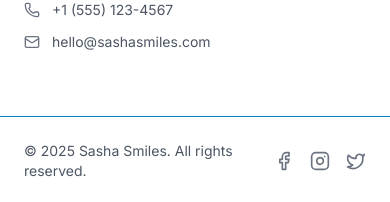
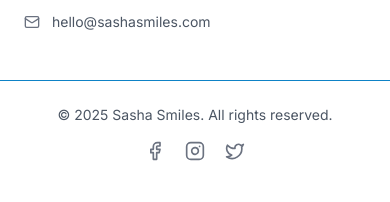
Before and after one commit to G-ESWARBHAI/DENTAL, a React (Vite) app: page /services in a window 390 px wide. Shown: the part 8929-9131 px from the top of the page. Built offline with nearby package versions, Linux system fonts and the light colour scheme.

Commit message:
mobile repsonsiveness

```diff
--- a/src/components/Explore.jsx
+++ b/src/components/Explore.jsx
@@ -1,34 +1,75 @@
 import React from 'react'
+import { motion, useReducedMotion } from 'framer-motion'
 import ComfortFirstIcon from '../components/assets/Comfort-First Experience.svg'
 import PrecisionYouIcon from '../components/assets/Precision You Can Trust.svg'
 import SmilesForEveryIcon from '../components/assets/Smiles for Every Stage.svg'
 import TechnologyWithIcon from '../components/assets/Technology with a Human Touch.svg'
 
 const Explore = () => {
+  const prefersReducedMotion = useReducedMotion();
+
+  const containerVariants = {
+    hidden: { opacity: 0 },
+    visible: { opacity: 1, transition: { staggerChildren: 0.1, delayChildren: 0.05 } }
+  };
+
+  const headingVariants = {
+    hidden: { opacity: 0, y: 20 },
+    visible: { opacity: 1, y: 0, transition: { duration: 0.45, ease: 'easeOut' } }
+  };
+
+  const cardVariants = {
+    hidden: { opacity: 0, y: 24, scale: 0.98 },
+    visible: { opacity: 1, y: 0, scale: 1, transition: { duration: 0.4, ease: 'easeOut' } }
+  };
+
+  const iconVariants = {
+    hidden: { opacity: 0, scale: 0.9 },
+    visible: { opacity: 1, scale: 1, transition: { duration: 0.35, ease: 'easeOut' } }
+  };
+
   return (
-    <div className="bg-white py-20 -mt-24">
+    <motion.div
+      className="bg-white py-20 -mt-24"
+      initial={prefersReducedMotion ? false : 'hidden'}
+      whileInView={prefersReducedMotion ? undefined : 'visible'}
+      viewport={{ once: true, amount: 0.2 }}
+      variants={containerVariants}
+    >
       <div className="max-w-7xl mx-auto px-8">
 
         {/* Main Heading */}
-        <div className="text-center mb-16">
+        <motion.div className="text-center mb-16" variants={headingVariants}>
           <h3 className="text-4xl font-bold font-sans leading-tight">
             <span style={{ color: '#333333' }}>Explore What Makes </span>
             <span style={{ color: '#0067AC' }}>Sasha Smiles </span>
             <span style={{ color: '#333333' }}>Different</span>
           </h3>
-        </div>
+        </motion.div>
 
         {/* Cards Grid */}
         <div className="grid grid-cols-1 md:grid-cols-2 lg:grid-cols-4 gap-6">
 
            {/* Card 1: Precision You Can Trust */}
-           <div className="bg-white border border-blue-400 rounded-xl overflow-hidden text-center">
+           <motion.div
+             className="bg-white border border-blue-400 rounded-xl overflow-hidden text-center"
+             variants={cardVariants}
+             whileHover={{ y: -4, boxShadow: '0 10px 24px rgba(2, 103, 172, 0.15)' }}
+             transition={{ type: 'spring', stiffness: 260, damping: 20 }}
+           >
              {/* Blue Icon Section */}
              <div className="h-40 flex items-center justify-center" style={{ backgroundColor: '#0E82C6' }}>
-               <img
+               <motion.img
                  src={PrecisionYouIcon}
                  alt="Precision You Can Trust"
                  style={{ width: '120px', height: '120px' }}
+                 loading="lazy"
+                 decoding="async"
+                 fetchpriority="low"
+                 width="120"
+                 height="120"
+                 variants={iconVariants}
+                 whileHover={{ scale: 1.05 }}
                />
              </div>
              {/* White Text Section */}
@@ -40,16 +81,28 @@ const Explore = () => {
                  Expert dentists with proven care, combining skill and empathy for lasting results.
                </p>
              </div>
-           </div>
+           </motion.div>
 
           {/* Card 2: Smiles for Every Stage */}
-          <div className="bg-white border border-blue-400 rounded-xl overflow-hidden text-center">
+          <motion.div
+            className="bg-white border border-blue-400 rounded-xl overflow-hidden text-center"
+            variants={cardVariants}
+            whileHover={{ y: -4, boxShadow: '0 10px 24px rgba(2, 103, 172, 0.15)' }}
+            transition={{ type: 'spring', stiffness: 260, damping: 20 }}
+          >
             {/* Blue Icon Section */}
             <div className="h-40 flex items-center justify-center" style={{ backgroundColor: '#0E82C6' }}>
-              <img
+              <motion.img
                 src={SmilesForEveryIcon}
                 alt="Smiles for Every Stage"
                 style={{ width: '120px', height: '120px' }}
+                loading="lazy"
+                decoding="async"
+                fetchpriority="low"
+                width="120"
+                height="120"
+                variants={iconVariants}
+                whileHover={{ scale: 1.05 }}
                 />
             </div>
             {/* White Text Section */}
@@ -61,16 +114,28 @@ const Explore = () => {
                 From children to adults, personalized treatments crafted to fit every life stage.
               </p>
             </div>
-          </div>
+          </motion.div>
 
           {/* Card 3: Technology with a Human Touch */}
-          <div className="bg-white border border-blue-400 rounded-xl overflow-hidden text-center">
+          <motion.div
+            className="bg-white border border-blue-400 rounded-xl overflow-hidden text-center"
+            variants={cardVariants}
+            whileHover={{ y: -4, boxShadow: '0 10px 24px rgba(2, 103, 172, 0.15)' }}
+            transition={{ type: 'spring', stiffness: 260, damping: 20 }}
+          >
             {/* Blue Icon Section */}
             <div className="h-40 flex items-center justify-center" style={{ backgroundColor: '#0E82C6' }}>
-              <img
+              <motion.img
                 src={TechnologyWithIcon}
                 alt="Technology with a Human Touch"
                 style={{ width: '120px', height: '120px' }}
+                loading="lazy"
+                decoding="async"
+                fetchpriority="low"
+                width="120"
+                height="120"
+                variants={iconVariants}
+                whileHover={{ scale: 1.05 }}
                 />
             </div>
             {/* White Text Section */}
@@ -82,16 +147,28 @@ const Explore = () => {
                 Digital precision planning and advanced tools, guided by genuine care.
               </p>
             </div>
-          </div>
+          </motion.div>
 
           {/* Card 4: Comfort-First Experience */}
-          <div className="bg-white border border-blue-400 rounded-xl overflow-hidden text-center">
+          <motion.div
+            className="bg-white border border-blue-400 rounded-xl overflow-hidden text-center"
+            variants={cardVariants}
+            whileHover={{ y: -4, boxShadow: '0 10px 24px rgba(2, 103, 172, 0.15)' }}
+            transition={{ type: 'spring', stiffness: 260, damping: 20 }}
+          >
             {/* Blue Icon Section */}
             <div className="h-40 flex items-center justify-center" style={{ backgroundColor: '#0E82C6' }}>
-              <img
+              <motion.img
                 src={ComfortFirstIcon}
                 alt="Comfort-First Experience"
                 style={{ width: '120px', height: '120px' }}
+                loading="lazy"
+                decoding="async"
+                fetchpriority="low"
+                width="120"
+                height="120"
+                variants={iconVariants}
+                whileHover={{ scale: 1.05 }}
                 />
             </div>
             {/* White Text Section */}
@@ -103,11 +180,11 @@ const Explore = () => {
                 A soothing environment and gentle approach that make every visit stress-free.
               </p>
             </div>
-          </div>
+          </motion.div>
 
         </div>
       </div>
-    </div>
+    </motion.div>
   )
 }
 
--- a/src/components/bookAppointment.jsx
+++ b/src/components/bookAppointment.jsx
@@ -1,5 +1,6 @@
 import React, { useState } from 'react'
 import { Calendar, CalendarDays } from 'lucide-react'
+import { motion, useReducedMotion } from 'framer-motion'
 
 const BookAppointment = () => {
   const [formData, setFormData] = useState({
@@ -24,26 +25,42 @@ const BookAppointment = () => {
     // Handle form submission here
   }
 
+  const prefersReducedMotion = useReducedMotion();
+
+  const containerVariants = {
+    hidden: { opacity: 0 },
+    visible: { opacity: 1, transition: { staggerChildren: 0.1, delayChildren: 0.05 } }
+  };
+
+  const blockVariants = {
+    hidden: { opacity: 0, y: 20 },
+    visible: { opacity: 1, y: 0, transition: { duration: 0.45, ease: 'easeOut' } }
+  };
+
   return (
-    <section
+    <motion.section
       className="py-12 sm:py-16 lg:py-20"
       style={{
         background: 'linear-gradient(135deg, #A1D6FA 0%, #C9E8FB 52%, #EFF8FB 100%)'
       }}
+      initial={prefersReducedMotion ? false : 'hidden'}
+      whileInView={prefersReducedMotion ? undefined : 'visible'}
+      viewport={{ once: true, amount: 0.2 }}
+      variants={containerVariants}
     >
       <div className="max-w-4xl mx-auto px-4 sm:px-6">
         {/* Header */}
-        <div className="text-center mb-8 sm:mb-12">
-          <h2 className="text-3xl sm:text-4xl lg:text-[48px] font-medium text-[#0067AC] mb-3 sm:mb-4 font-sans leading-tight">
+        <motion.div className="text-center mb-8 sm:mb-12" variants={blockVariants}>
+          <motion.h2 className="text-3xl sm:text-4xl lg:text-[48px] font-medium text-[#0067AC] mb-3 sm:mb-4 font-sans leading-tight" variants={blockVariants}>
             Book Appointment
-          </h2>
-          <p className="text-base sm:text-lg text-[#737B8C] font-sans max-w-2xl mx-auto px-4">
+          </motion.h2>
+          <motion.p className="text-base sm:text-lg text-[#737B8C] font-sans max-w-2xl mx-auto px-4" variants={blockVariants}>
             Simple. Quick. Hassle-free. Fill in your details and schedule your appointment at Sasha Smiles today.
-          </p>
-        </div>
+          </motion.p>
+        </motion.div>
 
         {/* Form Card */}
-        <div className="bg-white rounded-2xl sm:rounded-3xl p-4 sm:p-6 lg:p-8 shadow-lg">
+        <motion.div className="bg-white rounded-2xl sm:rounded-3xl p-4 sm:p-6 lg:p-8 shadow-lg" variants={blockVariants}>
           <form onSubmit={handleSubmit} className="space-y-4 sm:space-y-6">
             {/* Input Fields Grid */}
             <div className="grid grid-cols-1 md:grid-cols-2 gap-4 sm:gap-6">
@@ -136,18 +153,20 @@ const BookAppointment = () => {
 
             {/* Submit Button */}
             <div className="pt-2 sm:pt-4">
-              <button
+              <motion.button
                 type="submit"
                 className="w-full bg-[#FF642F] hover:bg-[#e55a2b] text-white px-6 sm:px-8 py-3 sm:py-4 rounded-full font-semibold flex items-center justify-center space-x-2 transition-colors font-sans text-sm sm:text-base"
+                whileHover={{ y: -2 }}
+                whileTap={{ scale: 0.98 }}
               >
                 <CalendarDays className="w-4 h-4 sm:w-5 sm:h-5" />
                 <span>Book Appointment</span>
-              </button>
+              </motion.button>
             </div>
           </form>
-        </div>
+        </motion.div>
       </div>
-    </section>
+    </motion.section>
   )
 }
 
--- a/src/components/bookConsultation.jsx
+++ b/src/components/bookConsultation.jsx
@@ -36,7 +36,7 @@ const BookConsultation = () => {
           viewport={{ once: true, amount: 0.2 }}
           variants={containerVariants}
         >
-          <div className="grid grid-cols-1 lg:grid-cols-2 gap-6 sm:gap-8 items-center">
+          <div className="grid grid-cols-1 lg:grid-cols-2 gap-6 sm:gap-8 lg:gap-10 items-center">
 
             {/* Left Content */}
             <motion.div className="space-y-4 sm:space-y-6 text-center lg:text-left" variants={itemVariants}>
@@ -72,7 +72,7 @@ const BookConsultation = () => {
             </motion.div>
 
             {/* Right Side - Illustration */}
-            <motion.div className="flex justify-center lg:justify-start" variants={itemVariants}>
+            <motion.div className="flex justify-center lg:justify-middle" variants={itemVariants}>
               <motion.div className="w-48 h-48 sm:w-56 sm:h-56 lg:w-64 lg:h-64 flex items-center justify-center" variants={imageVariants} whileHover="hover">
                 <motion.img
                   src={bookaconsulting}
--- a/src/components/footer.jsx
+++ b/src/components/footer.jsx
@@ -1,30 +1,56 @@
 import React from 'react'
 import { MapPin, Phone, Mail, Facebook, Instagram, Twitter } from 'lucide-react'
+import { motion, useReducedMotion } from 'framer-motion'
 import logo from './assets/SASHA SMILES LOGO.svg'
 
 const Footer = () => {
+  const prefersReducedMotion = useReducedMotion();
+
+  const containerVariants = {
+    hidden: { opacity: 0 },
+    visible: { opacity: 1, transition: { staggerChildren: 0.1, delayChildren: 0.05 } }
+  };
+
+  const sectionVariants = {
+    hidden: { opacity: 0, y: 16 },
+    visible: { opacity: 1, y: 0, transition: { duration: 0.4, ease: 'easeOut' } }
+  };
+
+  const bottomBarVariants = {
+    hidden: { opacity: 0 },
+    visible: { opacity: 1, transition: { duration: 0.35, ease: 'easeOut' } }
+  };
+
   return (
     <footer className="bg-white border-t border-[#0E82C6] border-opacity-100" style={{borderTopWidth: '1px'}}>
       {/* Main Footer Content */}
-      <div className="max-w-7xl mx-auto px-6 py-16">
-        <div className="grid grid-cols-1 md:grid-cols-2 lg:grid-cols-4 gap-8">
+      <motion.div
+        className="max-w-7xl mx-auto px-6 py-12 sm:py-14"
+        initial={prefersReducedMotion ? false : 'hidden'}
+        whileInView={prefersReducedMotion ? undefined : 'visible'}
+        viewport={{ once: true, amount: 0.1 }}
+        variants={containerVariants}
+      >
+        <div className="grid grid-cols-1 sm:grid-cols-2 lg:grid-cols-4 gap-8 sm:gap-10">
 
           {/* Column 1: Logo and Tagline */}
-          <div className="space-y-4">
+          <motion.div className="space-y-4" variants={sectionVariants}>
             <div className="flex items-center space-x-3">
               <img
                 src={logo}
                 alt="Sasha Smiles Logo"
-                className="h-10 w-auto"
+                className="h-9 sm:h-10 w-auto"
+                loading="lazy"
+                decoding="async"
               />
             </div>
             <p className="text-gray-600 font-sans text-sm">
               Precision. Care. Confidence.
             </p>
-          </div>
+          </motion.div>
 
           {/* Column 2: Quick Links */}
-          <div className="space-y-4">
+          <motion.div className="space-y-4" variants={sectionVariants}>
             <h3 className="text-gray-800 font-semibold font-sans">
               Quick Links
             </h3>
@@ -50,10 +76,10 @@ const Footer = () => {
                 </a>
               </li>
             </ul>
-          </div>
+          </motion.div>
 
           {/* Column 3: Services */}
-          <div className="space-y-4">
+          <motion.div className="space-y-4" variants={sectionVariants}>
             <h3 className="text-gray-800 font-semibold font-sans">
               Services
             </h3>
@@ -79,10 +105,10 @@ const Footer = () => {
                 </a>
               </li>
             </ul>
-          </div>
+          </motion.div>
 
           {/* Column 4: Contact */}
-          <div className="space-y-4">
+          <motion.div className="space-y-4" variants={sectionVariants}>
             <h3 className="text-gray-800 font-semibold font-sans">
               Contact
             </h3>
@@ -106,33 +132,39 @@ const Footer = () => {
                 </span>
               </li>
             </ul>
-          </div>
+          </motion.div>
         </div>
-      </div>
+      </motion.div>
 
       {/* Copyright Section */}
-      <div className="border-t border-[#0E82C6] border-opacity-100" style={{borderTopWidth: '1px'}}>
-        <div className="max-w-7xl mx-auto px-6 py-6">
-          <div className="flex justify-between items-center">
-            <p className="text-gray-600 font-sans text-sm">
+      <motion.div className="border-t border-[#0E82C6] border-opacity-100" style={{borderTopWidth: '1px'}}>
+        <motion.div
+          className="max-w-7xl mx-auto px-6 py-6"
+          initial={prefersReducedMotion ? false : 'hidden'}
+          whileInView={prefersReducedMotion ? undefined : 'visible'}
+          viewport={{ once: true, amount: 0.2 }}
+          variants={bottomBarVariants}
+        >
+          <div className="flex flex-col sm:flex-row gap-4 sm:gap-2 justify-between items-center">
+            <p className="text-gray-600 font-sans text-sm text-center sm:text-left">
               © 2025 Sasha Smiles. All rights reserved.
             </p>
 
             {/* Social Media Icons */}
-            <div className="flex space-x-4">
-              <a href="#" className="text-gray-500 hover:text-[#0067AC] transition-colors">
+            <div className="flex space-x-5">
+              <motion.a href="#" className="text-gray-500 hover:text-[#0067AC] transition-colors" whileHover={{ y: -2 }}>
                 <Facebook className="w-5 h-5" />
-              </a>
-              <a href="#" className="text-gray-500 hover:text-[#0067AC] transition-colors">
+              </motion.a>
+              <motion.a href="#" className="text-gray-500 hover:text-[#0067AC] transition-colors" whileHover={{ y: -2 }}>
                 <Instagram className="w-5 h-5" />
-              </a>
-              <a href="#" className="text-gray-500 hover:text-[#0067AC] transition-colors">
+              </motion.a>
+              <motion.a href="#" className="text-gray-500 hover:text-[#0067AC] transition-colors" whileHover={{ y: -2 }}>
                 <Twitter className="w-5 h-5" />
-              </a>
+              </motion.a>
             </div>
           </div>
-        </div>
-      </div>
+        </motion.div>
+      </motion.div>
     </footer>
   )
 }
```
Also changed, not shown: src/components/about.jsx (+21 -22 lines).
